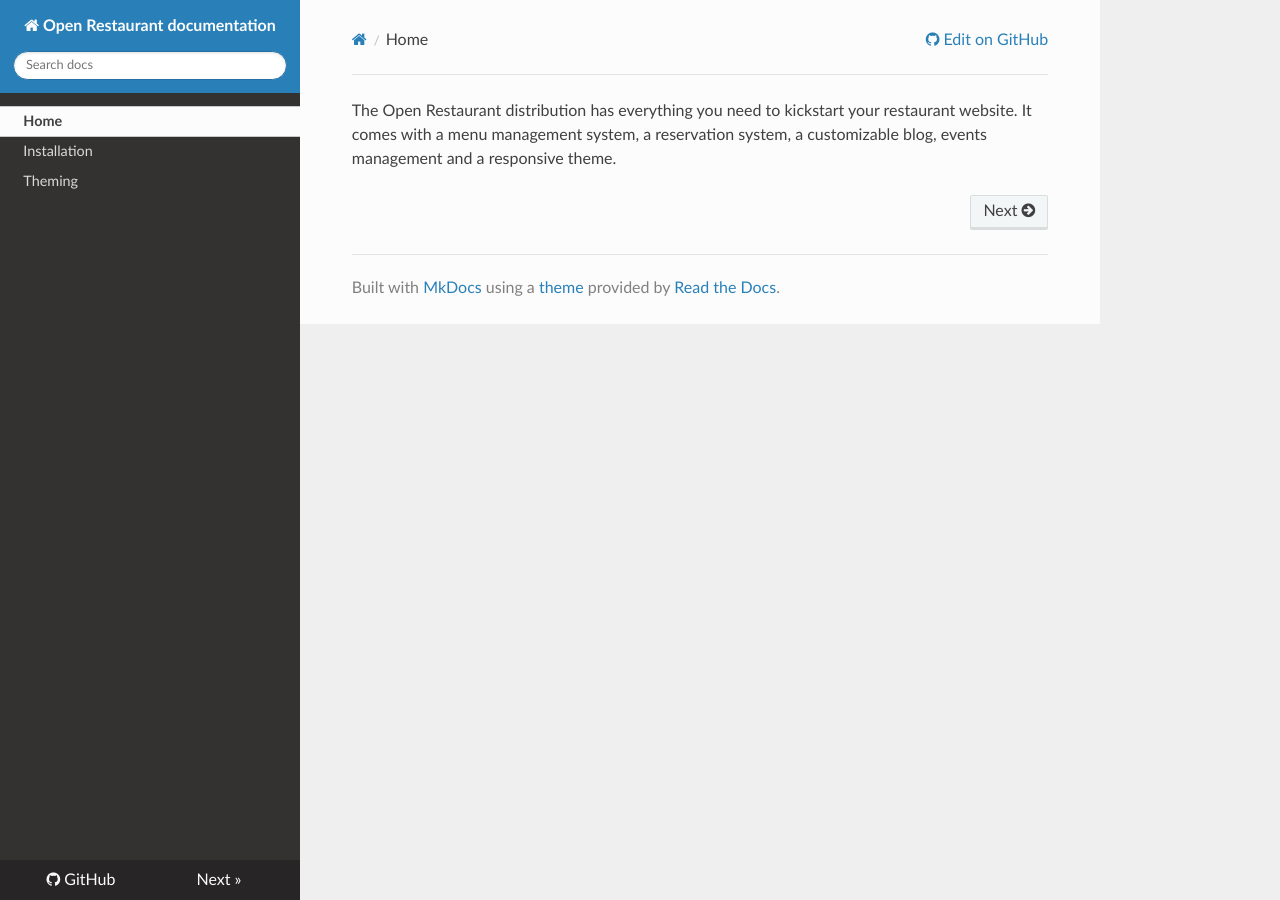
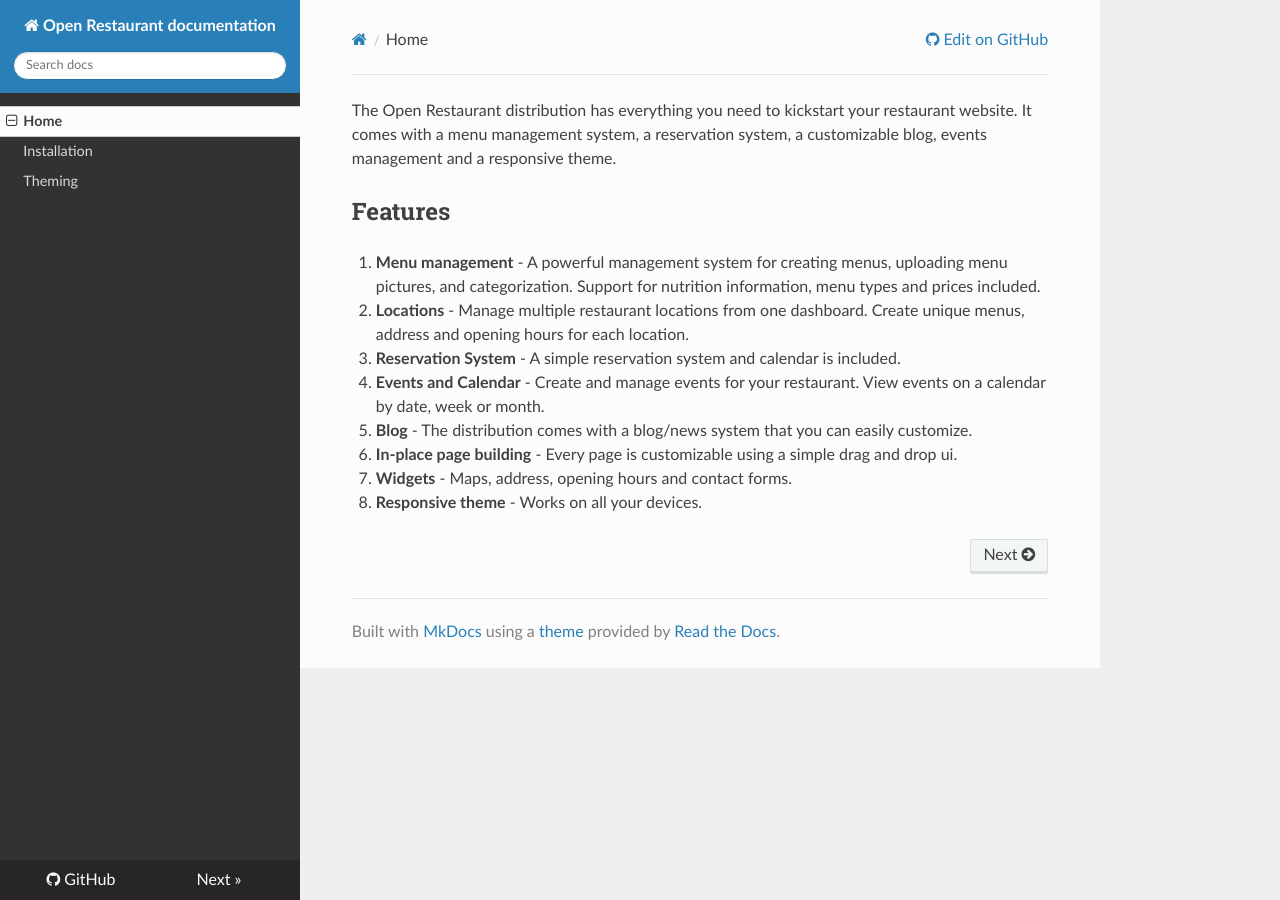
Before and after one commit to openrestaurant/docs, an MkDocs documentation site: the page built from docs/index.md, in a window 1280 px wide. Built offline with MkDocs 1.6.1, drawn with Linux system fonts in a browser that asks for light colours; nearby versions of some CDN libraries; old or Windows-style settings are respelled for this version of MkDocs.

Commit message:
Add features section to documentation

```diff
--- a/docs/index.md
+++ b/docs/index.md
@@ -1 +1,12 @@
 The Open Restaurant distribution has everything you need to kickstart your restaurant website. It comes with a menu management system, a reservation system, a customizable blog, events management and a responsive theme.
+
+## Features
+
+1. **Menu management** - A powerful management system for creating menus, uploading menu pictures, and categorization. Support for nutrition information, menu types and prices included.
+2. **Locations** - Manage multiple restaurant locations from one dashboard. Create unique menus, address and opening hours for each location.
+3. **Reservation System** - A simple reservation system and calendar is included.
+4. **Events and Calendar** - Create and manage events for your restaurant. View events on a calendar by date, week or month.
+5. **Blog** - The distribution comes with a blog/news system that you can easily customize.
+6. **In-place page building** - Every page is customizable using a simple drag and drop ui.
+7. **Widgets** - Maps, address, opening hours and contact forms.
+8. **Responsive theme** - Works on all your devices.
```
